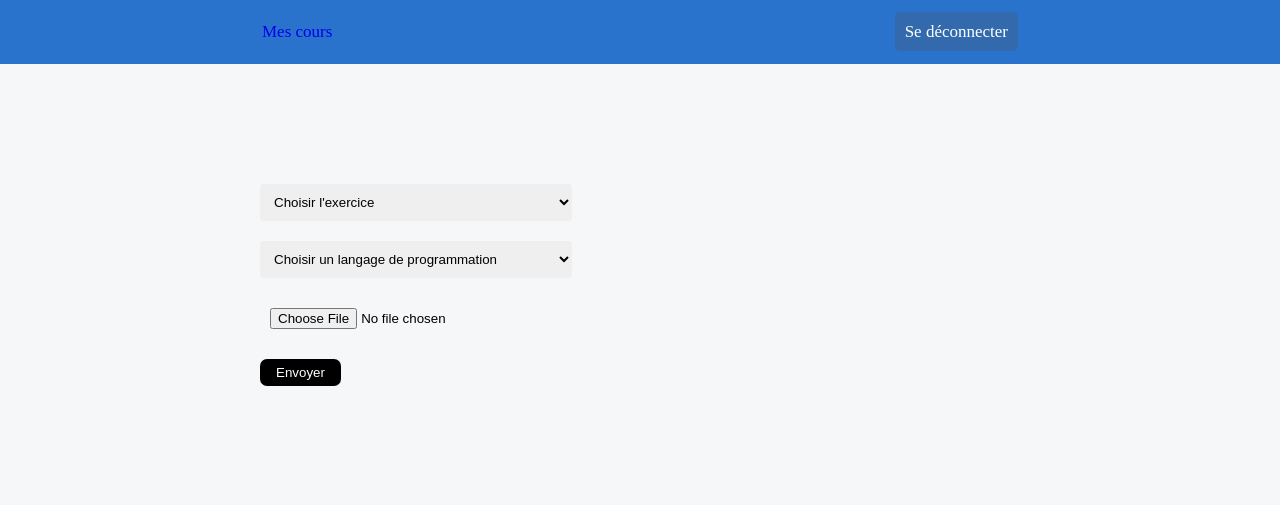
After one commit to klauriondareich/LPIC-project, a PHP site: page /form.php in a window 1280 px wide. The commit adds this page. Shown: the top 505 px of the page. Run offline with PHP 8.4, Linux system fonts and the light colour scheme.

Commit message:
submit work form added

```diff
--- a/assets/css/style.css
+++ b/assets/css/style.css
@@ -16,6 +16,11 @@ body{
     padding-left: 140px;
 }
 
+#exo-form {
+    width: 50%;
+    padding-left: 140px;
+}
+
 #login-form input{
     display: block;
     margin-bottom: 20px;
@@ -24,7 +29,33 @@ body{
     border-radius: 4px;
     border: 0;
 }
+#exo-form input{
+    display: block;
+    margin-bottom: 20px;
+    padding: 10px;
+}
 
+#exo-form select{
+    display: block;
+    margin-bottom: 20px;
+    padding: 10px;
+    width: 60%;
+    border-radius: 4px;
+    border: 0;
+}
+
+.form-page{
+    padding: 120px;
+}
+#exo-form button{
+    border: 0;
+    text-align: center;
+    padding: 6px 16px;
+    border-radius: 7px;
+    color: white;
+    background-color: #000;
+    cursor: pointer;
+}
 #login-form button{
     border: 0;
     text-align: center;
--- /dev/null
+++ b/form.php
@@ -0,0 +1,45 @@
+<!DOCTYPE html>
+<html lang="fr">
+<head>
+    <meta charset="UTF-8">
+    <meta http-equiv="X-UA-Compatible" content="IE=edge">
+    <meta name="viewport" content="width=device-width, initial-scale=1.0">
+    <title>LPIC</title>
+    <link rel="stylesheet" href="assets/css/style.css">
+</head>
+<body style="background: #f5f7f8;">
+    <div class="main-home-container">
+
+        <nav>
+            <ul>
+                <li><a href="index.php">Mes cours</a></li>
+                <!-- <li>Username</li> -->
+                <li class="logout">
+                    <a href="">
+                    Se déconnecter
+                    </a>
+                </li>
+            </ul>
+        </nav>
+
+
+        <div class="form-page">
+            <form action="" id="exo-form" enctype="multipart/form-data">
+                <select name="exoSelected" id="exoSelected">
+                    <option>Choisir l'exercice</option>
+                    <option value="exo1">Exercice 1</option>
+                    <option value="exo2">Exercice 2</option>
+                </select>
+                <select name="langSelected" id="langSelected">
+                    <option>Choisir un langage de programmation</option>
+                    <option value="py">Python</option>
+                    <option value="c">C</option>
+                </select>
+                <input type="file" name="fileToUpload" id="fileToUpload">
+
+                <button>Envoyer</button>
+            </form>
+        </div>
+    </div>
+</body>
+</html>
```
